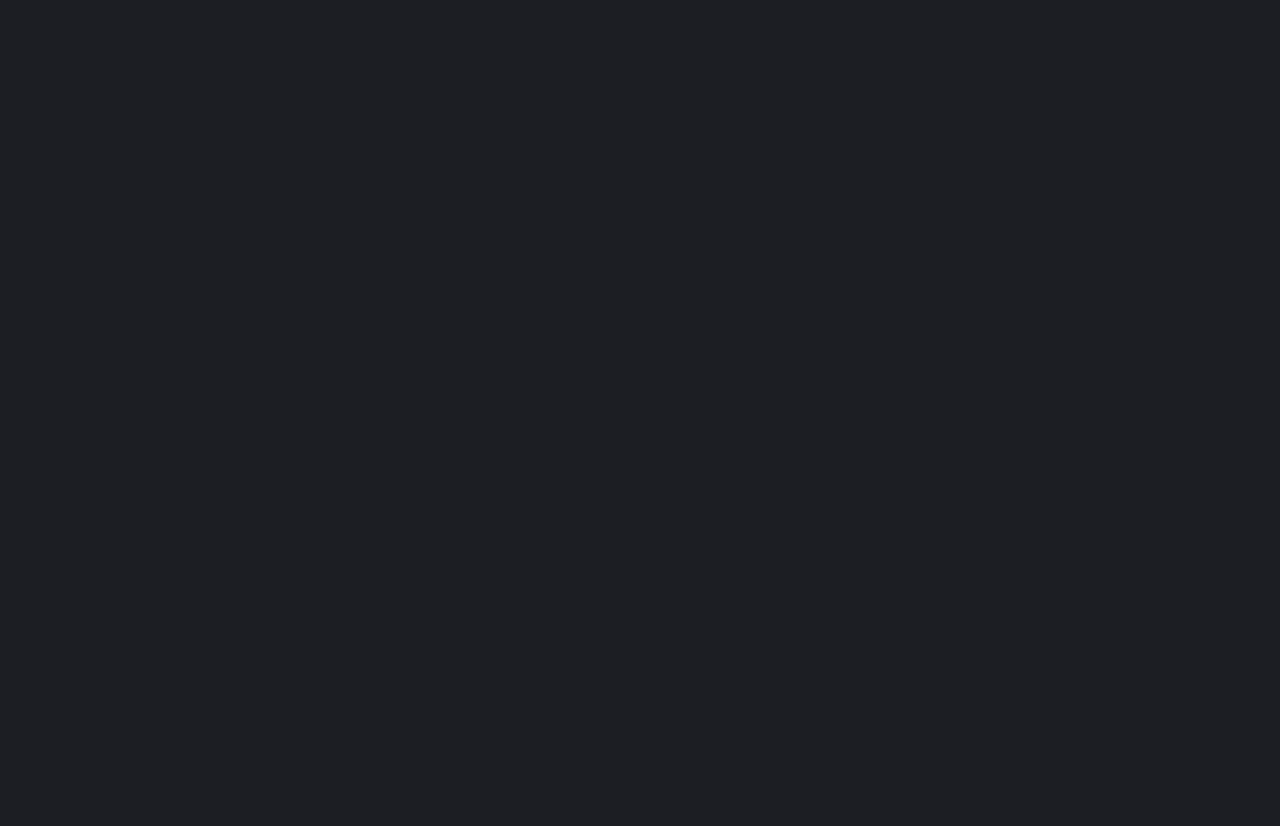
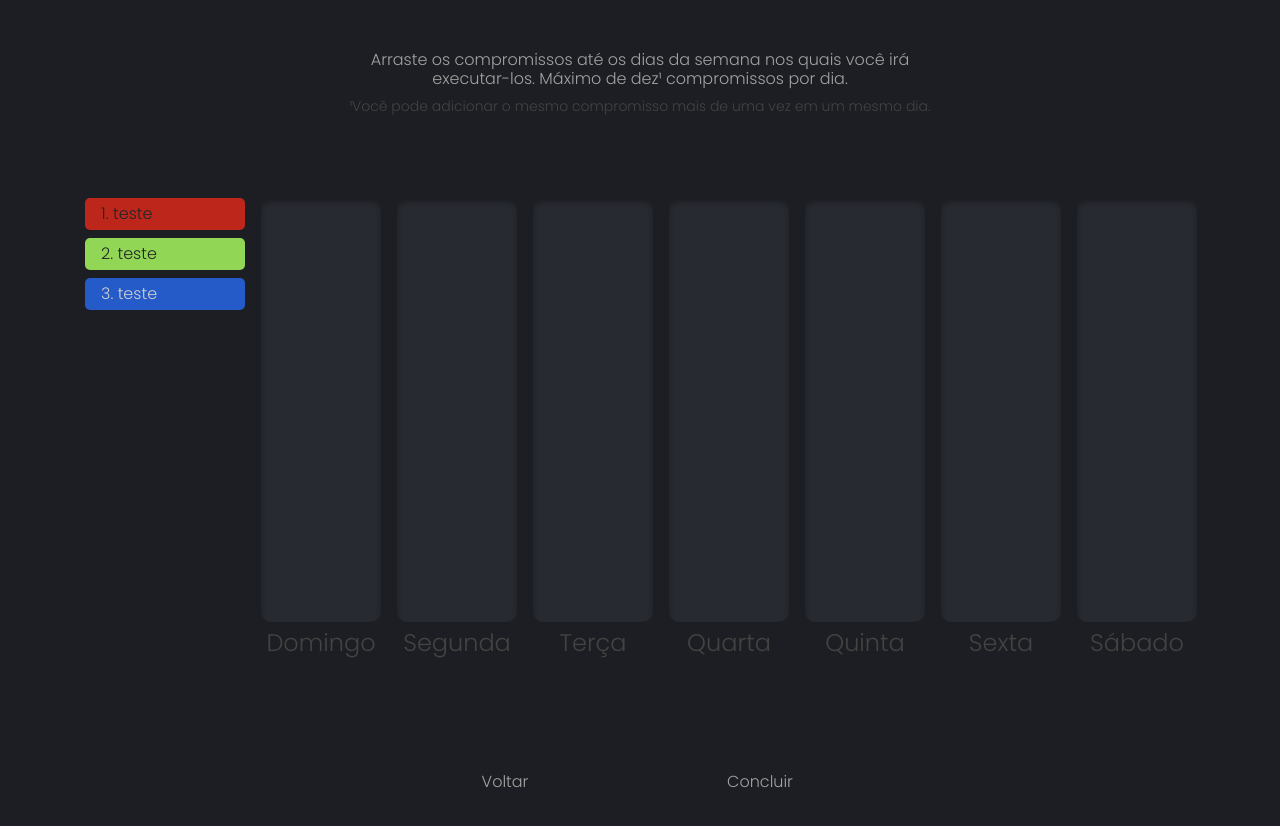
Before and after one commit to breno-alves/Planner, a React (Create React App) app: page /schedule in a window 1280 px wide. Shown: the top 826 px of the page. Before the commit the page ends 800 px from the top, so only its background shows below. Built offline with nearby package versions, Linux system fonts and the light colour scheme.

Commit message:
schedule page

```diff
--- a/src/pages/AppointmentList/AppointmentList.tsx
+++ b/src/pages/AppointmentList/AppointmentList.tsx
@@ -50,13 +50,13 @@ const AppointmentList = () => {
       </Container>
 
       <ButtonContainer>
-        <button>Prosseguir</button>
+        <Link to="/schedule">
+          <button>Prosseguir</button>
+        </Link>
       </ButtonContainer>
     </Container>
   )
 
 }
 
-
-
 export default AppointmentList;
--- /dev/null
+++ b/src/pages/Schedule/Schedule.tsx
@@ -0,0 +1,86 @@
+import React, { useEffect, useState } from 'react'
+import { Container, Row } from 'reactstrap'
+import { HeaderContainer, Header, MainContainer, AppointmentsList, ScheduleContainer, Appointment, ScheduleColumn, ButtonsContainer } from './styles';
+
+interface IAppointment {
+  name: string;
+  bgColor: string;
+  textColor?: string;
+}
+
+const Schedule = () => {
+  const example = [
+    { name: 'teste', bgColor: '#BD271B' },
+    { name: 'teste', bgColor: '#92D655' },
+    { name: 'teste', bgColor: '#245BC8', textColor: '#D0D0D0' },
+  ]
+
+  const [appointmentsList, setAppointmentsList] = useState<IAppointment[]>([...example]);
+
+
+  const containerStyle = {
+    display: 'flex',
+    'flex-direction': 'column',
+    'align-itens': 'center',
+    height: '100vh',
+    'margin-top': '50px',
+  }
+
+  return (
+    <Container style={containerStyle}>
+      <HeaderContainer>
+        <Header>
+          <h2>Arraste os compromissos até os dias da semana nos quais você irá executar-los. Máximo de dez¹ compromissos por dia.</h2>
+          <p>¹Você pode adicionar o mesmo compromisso mais de uma vez em um mesmo dia.</p>
+        </Header>
+      </HeaderContainer>
+
+      <MainContainer>
+        <div>
+          {appointmentsList.map((appointment, index) => (
+            <Appointment key={index} color={appointment.bgColor}>
+              <p style={appointment.textColor ? { color: appointment.textColor } : {}} >{index + 1}. {appointment.name}</p>
+            </Appointment>
+          ))}
+        </div>
+
+        <ScheduleContainer>
+          <ScheduleColumn className="sunday">
+            <p>Domingo</p>
+          </ScheduleColumn>
+
+          <ScheduleColumn className="monday">
+            <p>Segunda</p>
+          </ScheduleColumn>
+
+          <ScheduleColumn className="tuesday">
+            <p>Terça</p>
+          </ScheduleColumn>
+
+          <ScheduleColumn className="wednesday">
+            <p>Quarta</p>
+          </ScheduleColumn>
+
+          <ScheduleColumn className="thursday">
+            <p>Quinta</p>
+          </ScheduleColumn>
+
+          <ScheduleColumn className="friday">
+            <p>Sexta</p>
+          </ScheduleColumn>
+
+          <ScheduleColumn className="saturday">
+            <p>Sábado</p>
+          </ScheduleColumn>
+        </ScheduleContainer>
+      </MainContainer>
+
+      <ButtonsContainer>
+        <button>Voltar</button>
+        <button>Concluir</button>
+      </ButtonsContainer>
+    </Container >
+  )
+}
+
+export default Schedule
--- /dev/null
+++ b/src/pages/Schedule/styles.ts
@@ -0,0 +1,104 @@
+import styled, { css } from 'styled-components';
+
+export const HeaderContainer = styled.div`
+  display: flex;
+  justify-content: center;
+  width: 100%;
+  margin-bottom: 65px;
+`;
+export const Header = styled.div(
+  ({ theme }) => css`
+    width: 590px;
+
+    h2 {
+      text-align: center;
+      font-size: ${theme.fontSize.sm};
+      color: ${theme.color.txtMedium};
+    }
+
+    p {
+      text-align: center;
+      font-size: ${theme.fontSize.xs};
+      color: ${theme.color.txtLow};
+    }
+  `,
+);
+
+export const MainContainer = styled.div`
+  display: flex;
+  width: 100%;
+`;
+
+export const AppointmentsList = styled.div`
+  display: flex;
+  flex-direction: column;
+`;
+
+export const ScheduleContainer = styled.div`
+  display: flex;
+`;
+
+export const Appointment = styled.div(
+  ({ theme, color }) => css`
+    display: flex;
+    padding-left: 16px;
+    margin-bottom: 8px;
+    min-width: 160px;
+    min-height: 32px;
+    background-color: ${color};
+    border-radius: 5px;
+    align-items: center;
+
+    p {
+      font-size: ${theme.fontSize.sm};
+      margin: 0;
+    }
+  `,
+);
+
+export const ScheduleColumn = styled.div(
+  ({ theme }) => `
+    display: flex;
+    justify-content: center;
+    background-color: ${theme.color.bgMedium};
+    height: 424px;
+    min-width: 120px;
+    margin-left: 16px;
+    border-radius: 10px;
+    box-shadow: inset 0px 4px 4px #1C1E23;
+    position: relative;
+
+    p {
+      position: absolute;
+      bottom: -55px;
+      color: ${theme.color.txtLow};
+      font-size: ${theme.fontSize.md};
+    }
+  `,
+);
+
+export const ButtonsContainer = styled.div(
+  ({ theme }) => `
+    width: 100%;
+    display: flex;
+    justify-content: center;
+    margin-top: 130px;
+
+    button {
+      outline: 0;
+      border: 0;
+      width: 240px;
+      height: 60px;
+      border-radius: 10px;
+      background-color: ${theme.color.bgLow};
+      margin-right: 15px;
+      color: ${theme.color.txtMedium};
+
+      &:hover {
+        background-color: ${theme.color.bgMedium};
+        transition: 0.2s;
+      }
+    }
+
+  `,
+);
--- a/src/routes/index.tsx
+++ b/src/routes/index.tsx
@@ -2,10 +2,12 @@ import React from 'react';
 import { Switch, Route } from 'react-router-dom';
 
 import AppointmentList from '../pages/AppointmentList/AppointmentList';
+import Schedule from '../pages/Schedule/Schedule';
 
 const Routes: React.FC = () => (
   <Switch>
     <Route path="/" exact component={AppointmentList} />
+    <Route path="/schedule" exact component={Schedule} />
   </Switch>
 );
 
```
